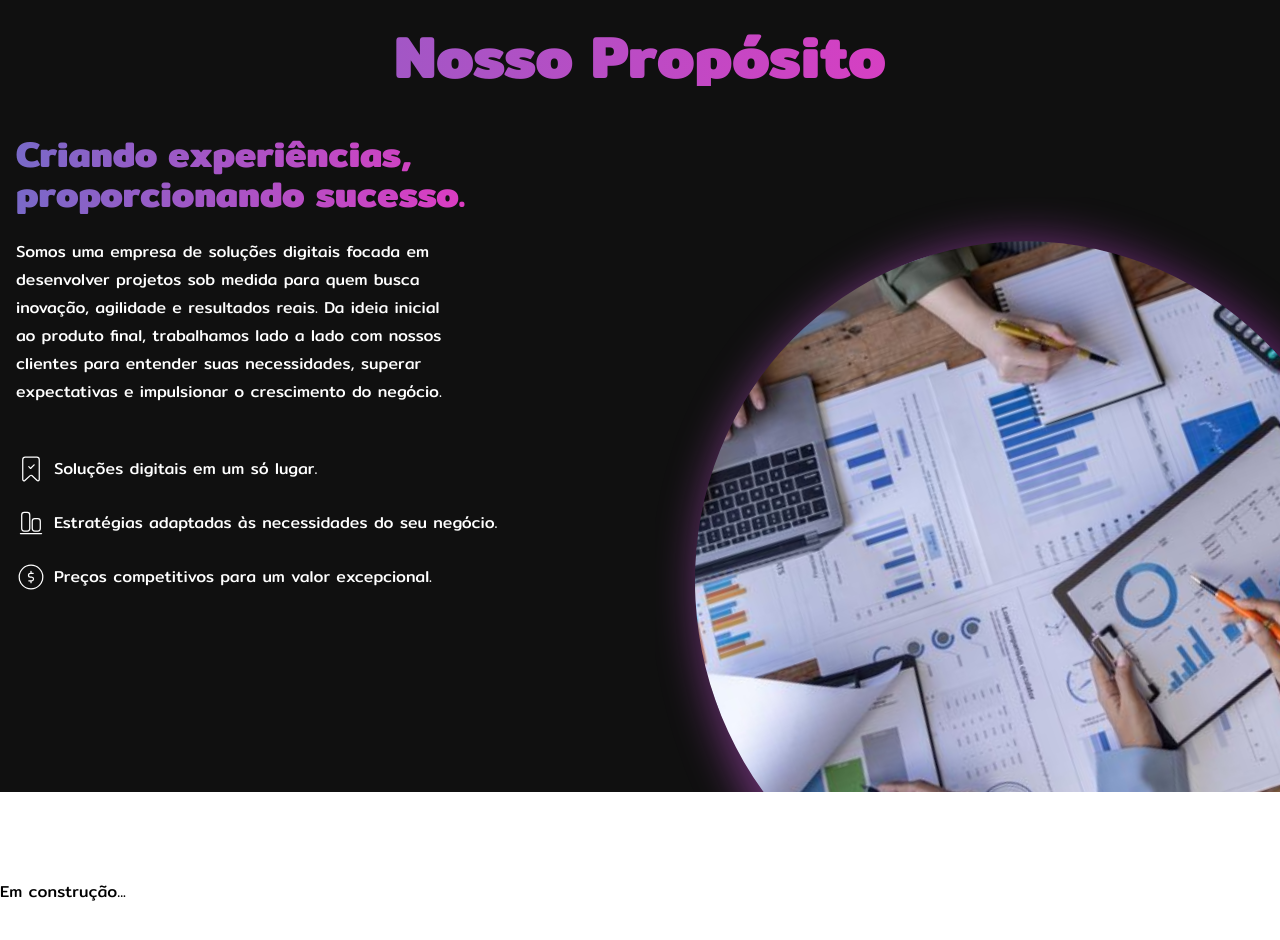
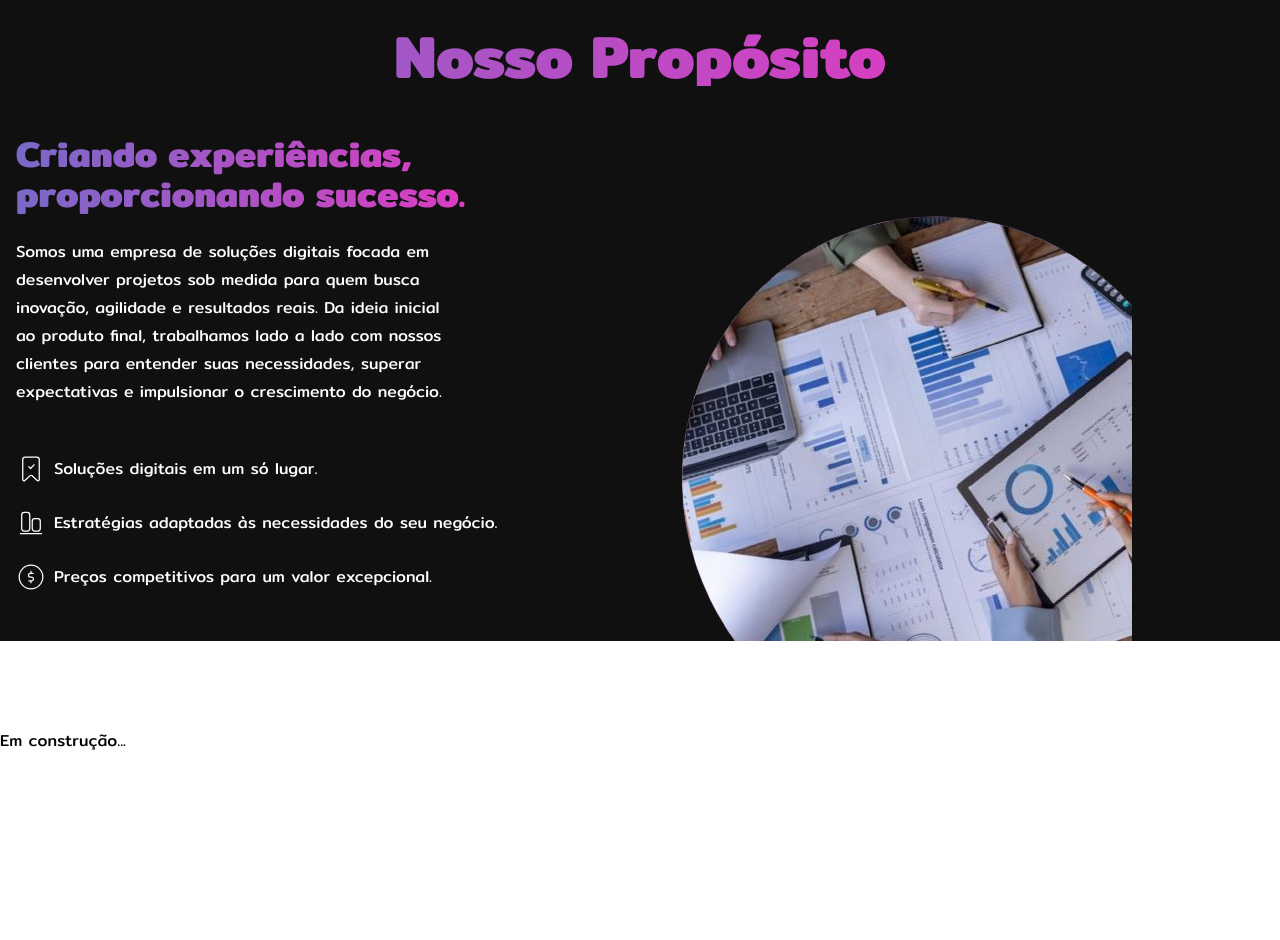
Before and after one commit to DiogoGoularttt/site, a Next.js app: page / in a window 1280 px wide. Shown: the part 1960-2900 px from the top of the page. After the commit the page ends 2801 px from the top, so only its background shows below. Built offline with nearby package versions, Linux system fonts and the light colour scheme.

Commit message:
:rocket: Add new image in about page

```diff
--- a/src/app/About.js
+++ b/src/app/About.js
@@ -3,7 +3,7 @@
 import { CiDollar, CiBookmarkCheck, CiAlignBottom } from "react-icons/ci";
 
 import Image from "next/image";
-import Team from "../../public/team.svg";
+import Team from "../../public/team.png";
 import { useEffect } from "react";
 
 export default function About() {
@@ -60,8 +60,8 @@ export default function About() {
             </div>
           </div>
 
-          <div className="bg-transparent">
-            <Image className="bg-transparent" src={Team} loading="lazy" alt="Equipe trabalhando" />
+          <div>
+            <Image src={Team} loading="lazy" alt="Equipe trabalhando" />
           </div>
         </div>
       </div>
```
Also changed, not shown: public/team.png (added), public/team.svg (deleted).
